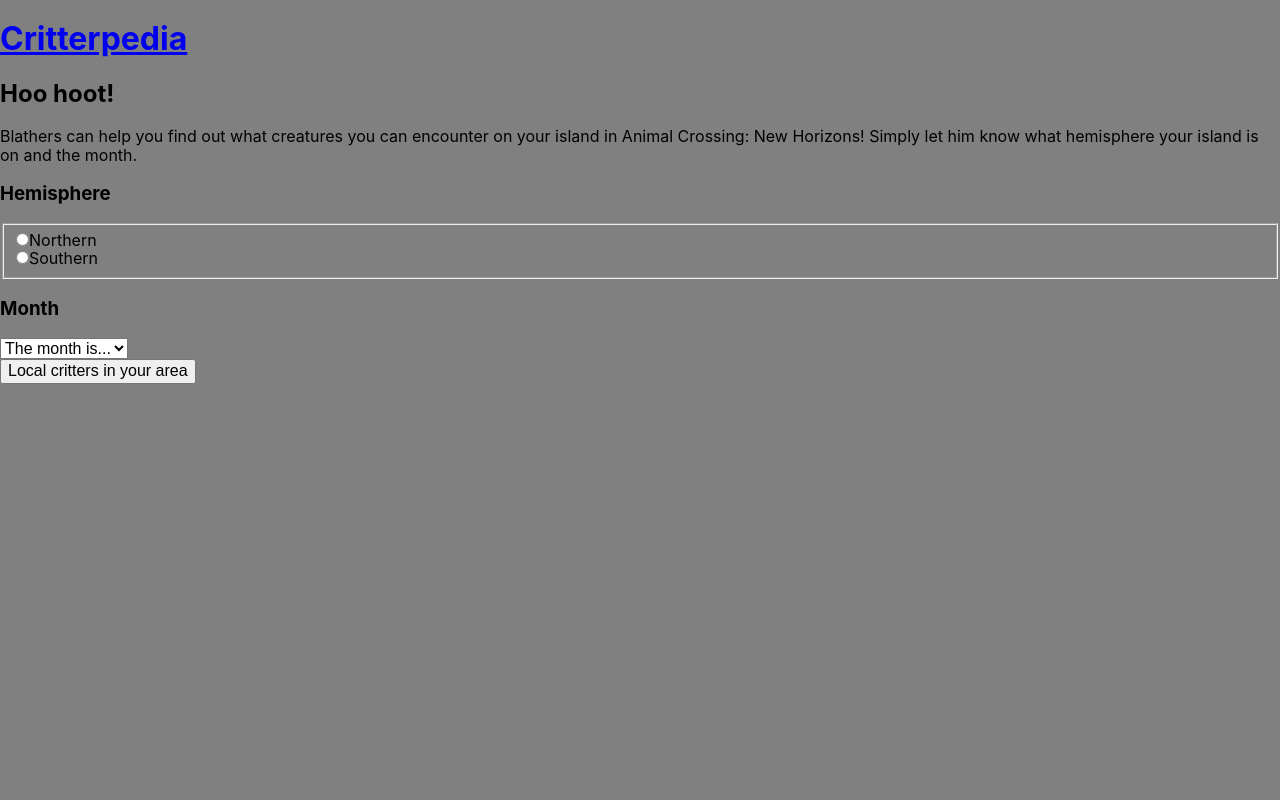
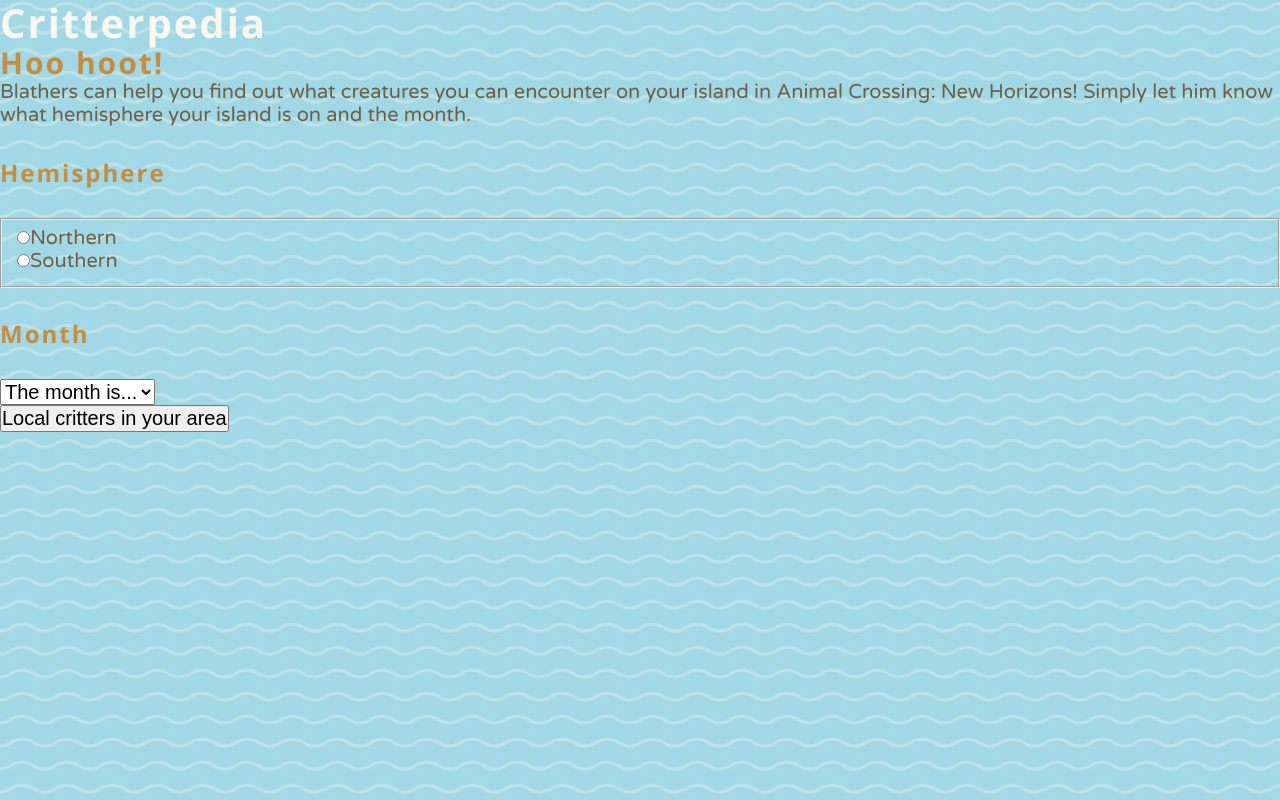
Before and after one commit to code-mich/critterpedia-react, a React (Create React App) app: page / in a window 1280 px wide. Built offline with nearby package versions, Linux system fonts and the light colour scheme.

Commit message:
Add base styles

```diff
--- a/src/App.scss
+++ b/src/App.scss
@@ -1,9 +1,7 @@
 @use "styles/setup";
+@use "styles/variables.scss";
+@use "styles/typography";
 @use "styles/baseStyles";
 @use "styles/header";
 @use "styles/landing";
 @use "styles/form";
-
-body {
-	background-color: gray;
-}
--- a/src/styles/_baseStyles.scss
+++ b/src/styles/_baseStyles.scss
@@ -0,0 +1,69 @@
+@use "./variables";
+
+// Stripping styles
+* {
+	margin: 0;
+	padding: 0;
+}
+
+ul {
+	list-style: none;
+}
+
+a {
+	text-decoration: none;
+}
+
+h1,
+h2,
+p {
+	margin: 0;
+}
+
+// Base styles
+
+html,
+body {
+	height: 100%;
+}
+
+body {
+	display: flex;
+	flex-direction: column;
+}
+
+main {
+	flex: 1 0 auto;
+}
+
+footer {
+	flex-shrink: 0;
+}
+
+html {
+	font-size: 125%;
+}
+
+body {
+	color: variables.$brewstersCoffee;
+	background-image: url("../../public/assets/wave_bg.jpeg");
+}
+
+img {
+	display: block;
+}
+
+.wrapper {
+	max-width: 1200px;
+	width: 90%;
+	margin: 0 auto;
+}
+
+@keyframes fadeIn {
+	0% {
+		opacity: 0;
+	}
+	100% {
+		opacity: 1;
+	}
+}
--- /dev/null
+++ b/src/styles/_typography.scss
@@ -0,0 +1,63 @@
+@use "./variables";
+@import url("https://fonts.googleapis.com/css2?family=Open+Sans:ital,wght@0,300..800;1,300..800&family=Varela+Round&display=swap");
+
+h1,
+h2 {
+	font-family: variables.$headingFont;
+	letter-spacing: 2px;
+}
+
+h3,
+p,
+label {
+	font-family: variables.$bodyFont;
+	color: variables.$blathersBrown;
+	font-size: variables.$baseFontSize;
+}
+
+h1 {
+	color: variables.$contentBackground;
+	font-size: 2rem;
+	span {
+		color: variables.$nookYellow;
+	}
+}
+
+h3 {
+	font-family: variables.$headingFont;
+	letter-spacing: 2px;
+	font-size: 1.2rem;
+	color: variables.$brewstersCoffee;
+	padding: 2.5% 0;
+}
+
+body {
+	font-family: variables.$bodyFont;
+}
+
+a {
+	text-decoration: none;
+	color: variables.$tropicalTeal;
+	font-weight: bold;
+	transition: all 0.5s;
+	&:hover,
+	&:focus {
+		color: variables.$islandCoral;
+	}
+}
+
+.results {
+	h3 {
+		color: variables.$islandCoral;
+		font-size: 1.4rem;
+		text-transform: uppercase;
+		font-weight: bold;
+	}
+	p {
+		line-height: 30px;
+	}
+	.itemProperty,
+	.itemSubheading {
+		text-transform: lowercase;
+	}
+}
--- /dev/null
+++ b/src/styles/_variables.scss
@@ -0,0 +1,37 @@
+// import fonts
+@import url("https://fonts.googleapis.com/css2?family=Open+Sans:ital,wght@0,300..800;1,300..800&family=Varela+Round&display=swap");
+
+// Colours
+
+$nookYellow: #f8d36c;
+
+$brewstersCoffee: #c48d3f;
+$brewstersLatte: #cfaf8e;
+
+$accent: #bbe6e4;
+
+$grey: #ccc;
+
+$islandCoral: #eb7373;
+$blathersBrown: #6e5f47;
+$tropicalTeal: #06a7bf;
+$contentBackground: #f8f8f0;
+
+// Font styles
+$headingFont: "Open Sans", sans-serif;
+$bodyFont: "Varela Round", sans-serif;
+
+// Font sizes
+$baseFontSize: 1rem;
+
+// before/after mixins
+@mixin beforeAfter($path) {
+	content: "";
+	display: block;
+	background-image: url($path);
+	background-repeat: repeat-x;
+	z-index: 10;
+	left: 0;
+	width: 100%;
+	position: absolute;
+}
```
